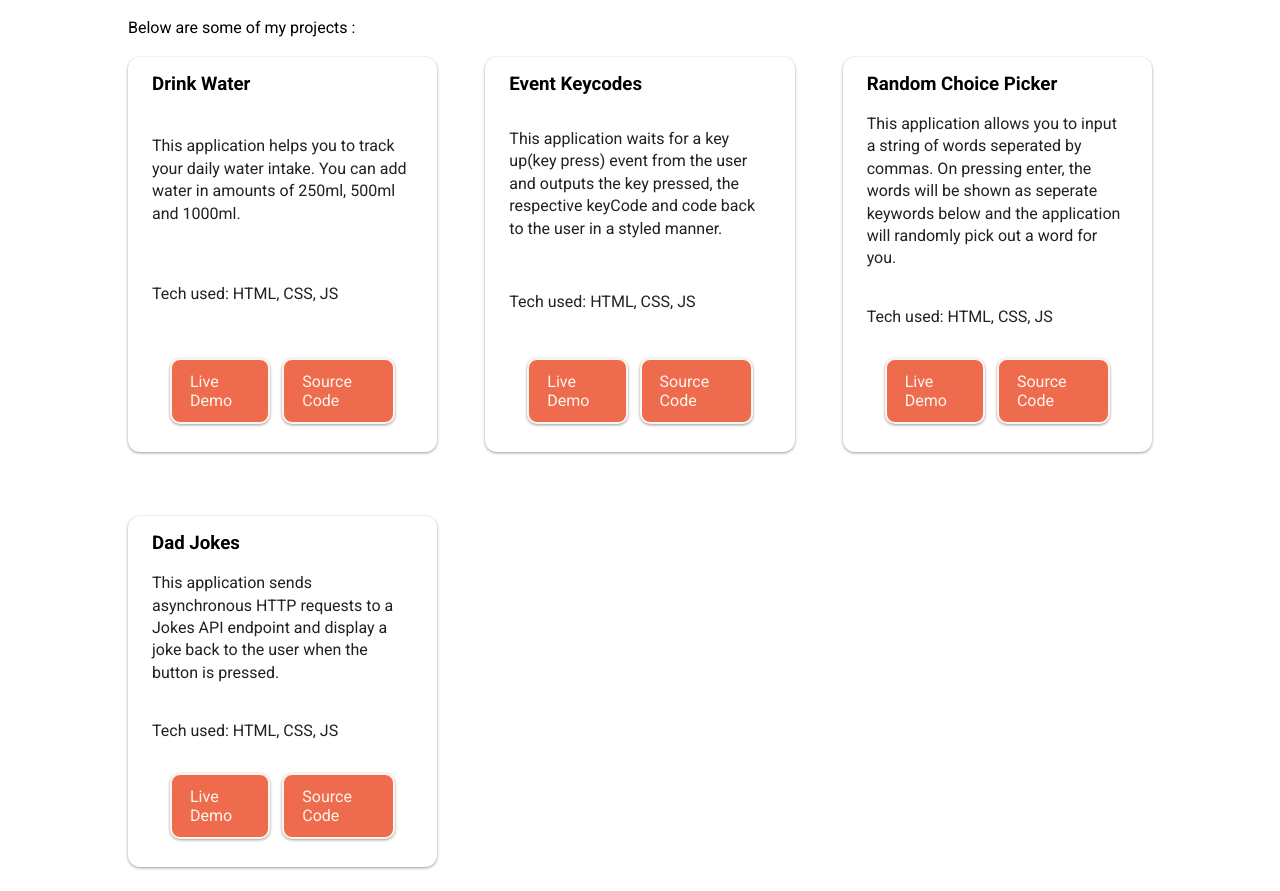
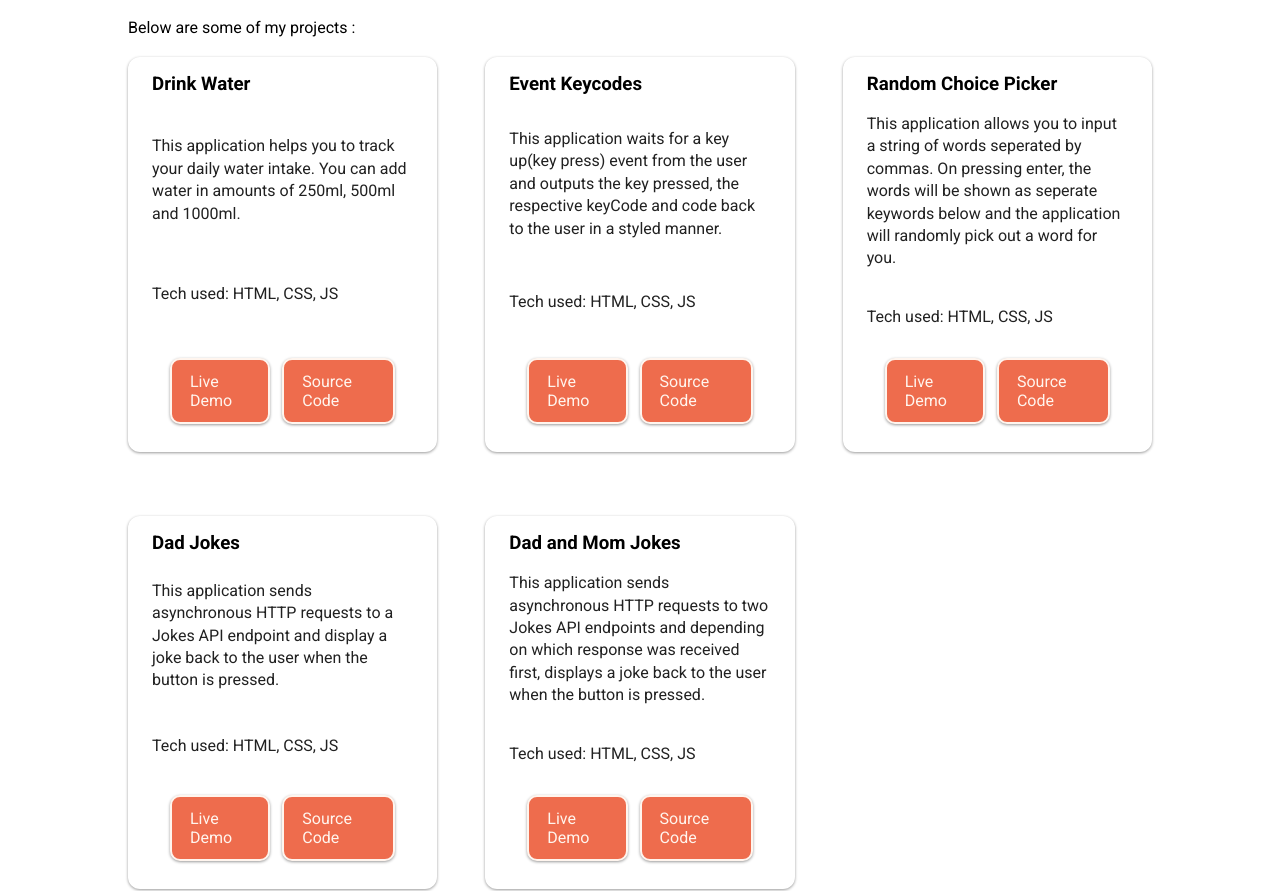
Before and after one commit to aswathy-kr/MMT-Induction, a website: page html/projects.html in a window 1280 px wide. Shown: the part 82-973 px from the top of the page. Drawn offline with Linux system fonts and the light colour scheme.

Commit message:
Dad and Mom Jokes card

```diff
--- a/html/projects.html
+++ b/html/projects.html
@@ -7,7 +7,6 @@
     <link rel="stylesheet" href="https://cdnjs.cloudflare.com/ajax/libs/font-awesome/4.7.0/css/font-awesome.min.css">
     <link rel="stylesheet" href="../css/styles.css" type="text/css">
     <link rel="stylesheet" href="../css/projects.css" type="text/css">
-    <!-- <meta http-equiv="refresh" content="5; url=http://example.com"> -->
     <title>Projects | FrontEnd Journey</title>
 
 </head>
@@ -39,8 +38,6 @@
         </nav>
     </header>
     <main class="container">
-
-        <!-- <section class="projects-box"> -->
         <article class="intro">
             <p>
                 Below are some of my projects :
@@ -83,6 +80,15 @@
                 <a class="start-btn" href="https://github.com/aswathy-kr/frontend-projects/tree/main/Dad%20Jokes" target="_blank">Source Code</a>
             </div>
           </article>
+          <article class="content content-border">
+            <h3>Dad and Mom Jokes</h3>
+            <p>This application sends asynchronous HTTP requests to two Jokes API endpoints and depending on which response was received first, displays a joke back to the user when the button is pressed. </p>
+            <p class="for-p">Tech used: HTML, CSS, JS</p>
+            <div class="btn-list">
+                <a class="start-btn" href="https://aswathy-kr.github.io/frontend-projects/Dad-Mom%20Jokes/" target="_blank">Live Demo</a>
+                <a class="start-btn" href="https://github.com/aswathy-kr/frontend-projects/tree/main/Dad-Mom%20Jokes" target="_blank">Source Code</a>
+            </div>
+          </article>
         </section>
     </main>
 
```
